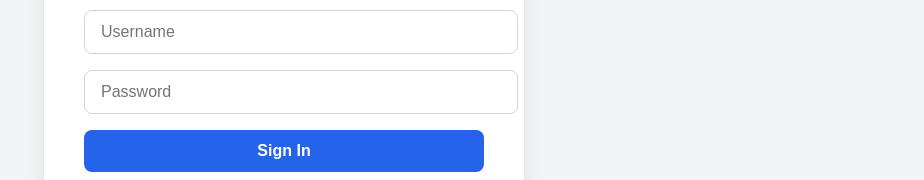
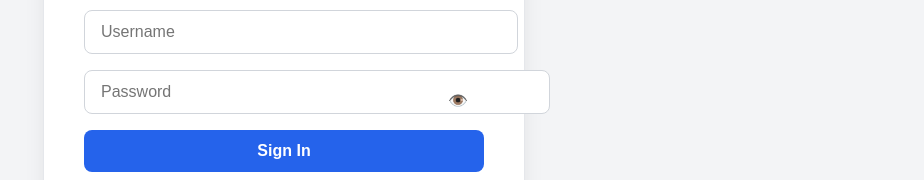
Before and after one commit to Kabingu96/ChatBox, a React (Create React App) app in the folder frontend/: page / in a window 1280 px wide. Shown: the part 395-575 px from the top of the page, without its empty margins (356-1280 px from the left). Built offline with nearby package versions, Linux system fonts and the light colour scheme.

Commit message:
Add show/hide password toggle

```diff
--- a/frontend/src/components/ChatBox/AuthForm.jsx
+++ b/frontend/src/components/ChatBox/AuthForm.jsx
@@ -8,6 +8,7 @@
   const [error, setError] = useState("");
   const [loading, setLoading] = useState(false);
   const [darkMode, setDarkMode] = useState(false);
+  const [showPassword, setShowPassword] = useState(false);
 
   // Detect system dark mode preference
   useEffect(() => {
@@ -176,16 +177,39 @@
             onFocus={(e) => e.target.style.borderColor = darkMode ? "#0ea5a4" : "#2563eb"}
             onBlur={(e) => e.target.style.borderColor = darkMode ? "#374151" : "#d1d5db"}
           />
+          <div style={{ position: "relative" }}>
             <input
-            type="password"
+              type={showPassword ? "text" : "password"}
               placeholder="Password"
               value={password}
               onChange={(e) => setPassword(e.target.value)}
               required
-            style={inputStyle}
+              style={{
+                ...inputStyle,
+                paddingRight: "48px",
+              }}
               onFocus={(e) => e.target.style.borderColor = darkMode ? "#0ea5a4" : "#2563eb"}
               onBlur={(e) => e.target.style.borderColor = darkMode ? "#374151" : "#d1d5db"}
             />
+            <button
+              type="button"
+              onClick={() => setShowPassword(!showPassword)}
+              style={{
+                position: "absolute",
+                right: "12px",
+                top: "50%",
+                transform: "translateY(-50%)",
+                background: "none",
+                border: "none",
+                cursor: "pointer",
+                fontSize: "16px",
+                color: darkMode ? "#9ca3af" : "#6b7280",
+                padding: "4px",
+              }}
+            >
+              {showPassword ? "🙈" : "👁️"}
+            </button>
+          </div>
           <button
             type="submit"
             style={buttonStyle}
```
Lines whose indentation alone changed are shown as unchanged.
